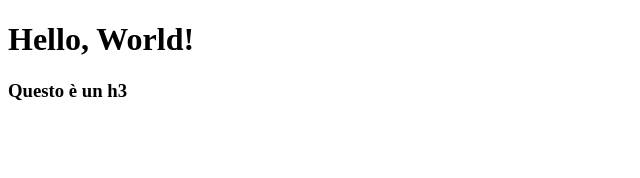
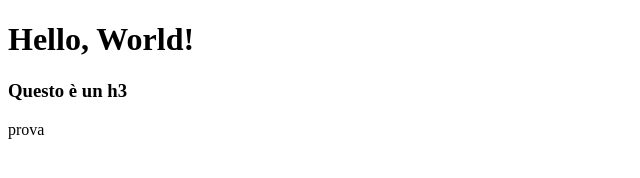
Before and after one commit to MartinelliFabio/prova-git, a plain HTML site: page index.html in a window 1280 px wide. Shown: the full height of the page, 0-640 px from the left. Drawn offline with Linux system fonts and the light colour scheme.

Commit message:
aggiunto p index

```diff
--- a/index.html
+++ b/index.html
@@ -9,5 +9,6 @@
 <body>
     <h1>Hello, World!</h1>
     <h3>Questo è un h3</h3>
+    <p>prova</p>
 </body>
 </html>
```
